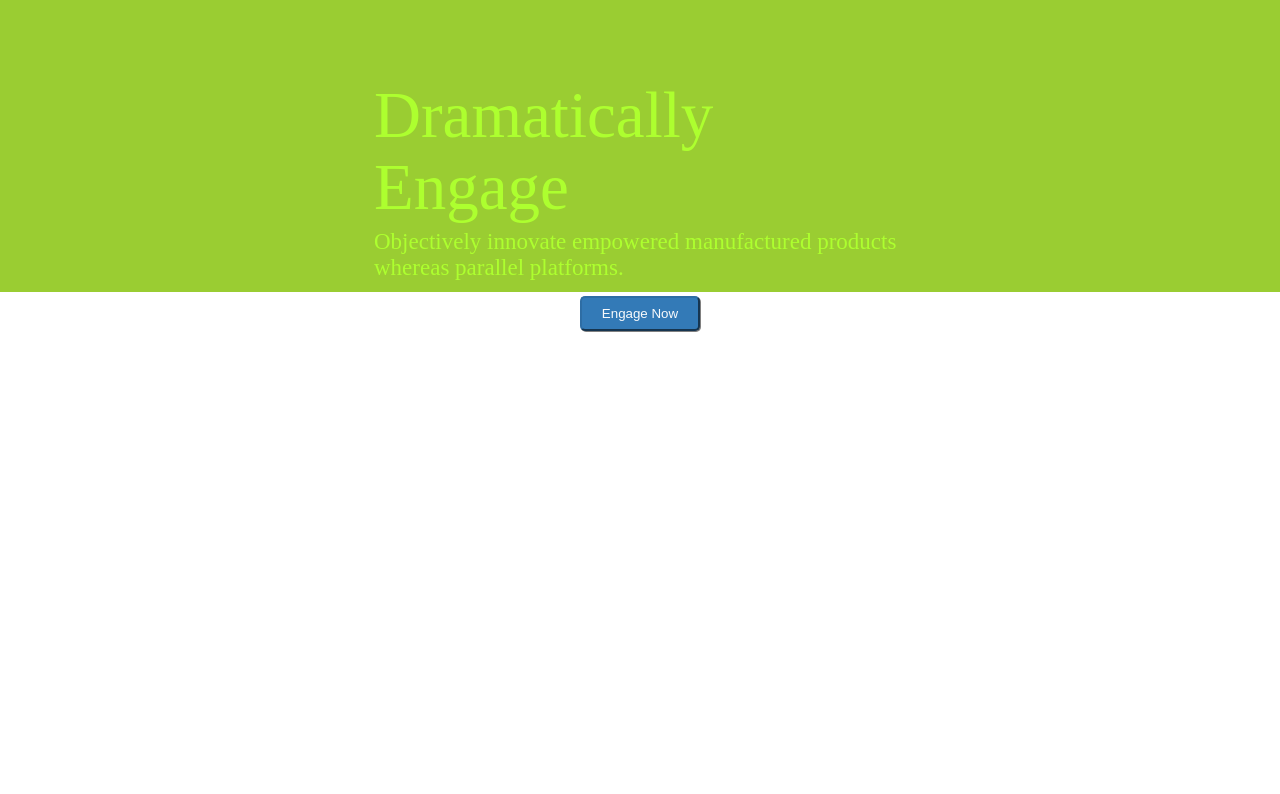
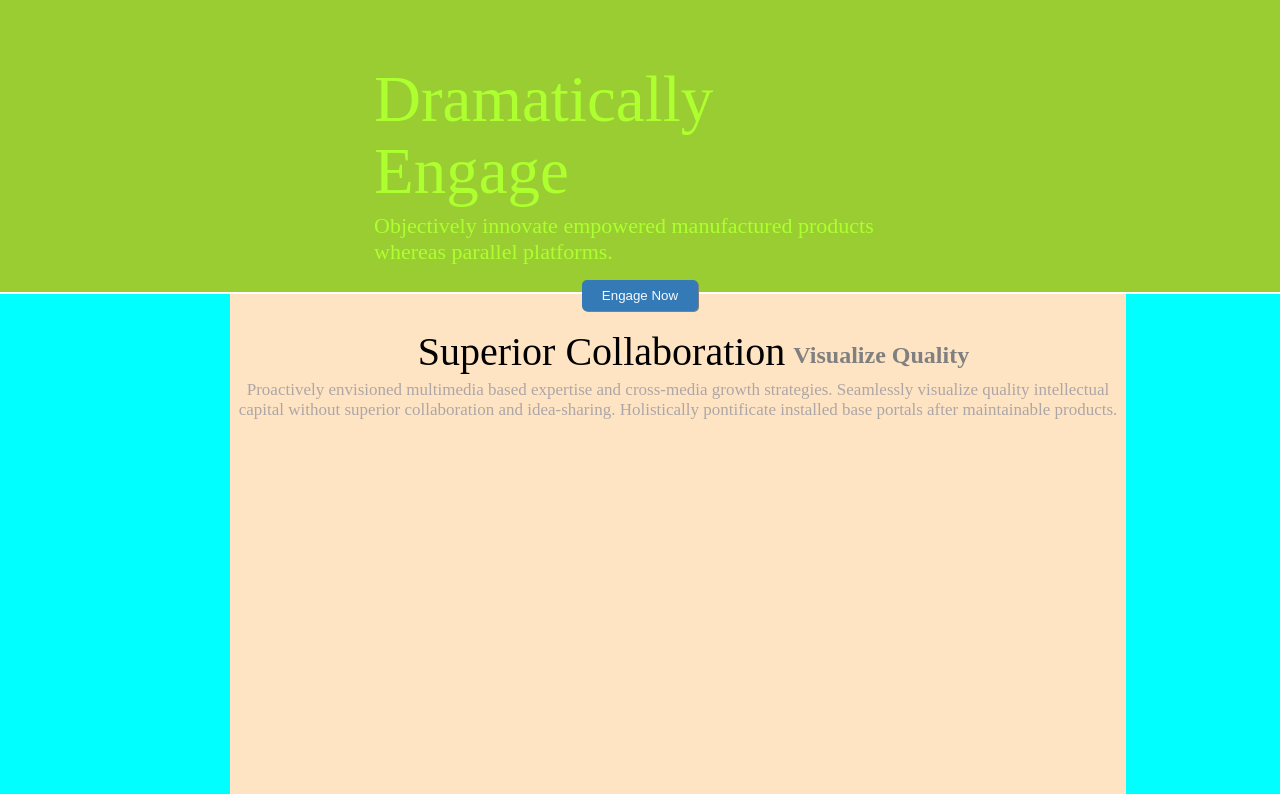
Before and after one commit to Nabeela-Nadeer/second-project, a plain HTML site: page index.html in a window 1280 px wide. Shown: the part 63-857 px from the top of the page. Before the commit the page ends 800 px from the top, so only its background shows below. Drawn offline with Linux system fonts and the light colour scheme.

Commit message:
mainpage

```diff
--- a/assets/css/style.css
+++ b/assets/css/style.css
@@ -81,7 +81,7 @@ body{
 }
 .banner .container{
     margin: 0 284px 0 284px;
-    padding: 88px 90px;
+    padding: 72px 90px;
     color: greenyellow;
     display: flex;
     flex-wrap: wrap;
@@ -96,16 +96,62 @@ body{
     line-height: 1.1;
 }
 .banner-description{
-    font-size: 23px;
+    font-size: 22px;
     margin-top: 0;
     margin-bottom: 15px;
     font-weight: 200;
 }
 .button-engage{
     background-color: #337ab7;
-    border-color: #2e6da4;
+    border: none;
     color: rgb(248, 250, 252);
     border-radius: 5px;
     padding: 8px 20px;
     box-shadow: 1px 1px gray;
 }
+.post{
+    width: 100%;
+    background-color: aqua;
+}
+.post .container{
+    width: 70%;
+    height: 500px;
+    background-color: bisque;
+    margin-left: 230px;
+    margin-top: 0;
+}
+.post-heading{
+    width: 100%;
+    display: flex;
+    flex-direction: column;
+    margin-top: 2px;
+}
+.post-title{
+    width: 80%;
+    margin-left: 105px;
+    height: 50px;
+    display: flex;
+    justify-content: center;
+    margin-top: 34px;
+}
+.post-title1{
+    font-size: 40px;
+    margin-top: 0;
+    font-weight: lighter;
+}
+.post-title2{
+    font-size: 24px;
+    color: gray;
+    margin-top: 14px;
+    margin-left: 8px;
+}
+.title-details{
+    width: 100%;
+    height: 50px;
+}
+.details{
+    margin-top: 2px;
+    text-align: center;
+    color: rgb(173, 166, 166);
+    font-size: 17px;
+}
--- a/index.html
+++ b/index.html
@@ -42,6 +42,19 @@
                 </div>
             </div>
         </section>
+        <section class="post">
+            <div class="container">
+                <div class="post-heading">
+                    <div class="post-title">
+                        <h3 class="post-title1">Superior Collaboration</h3>
+                        <h4 class="post-title2">Visualize Quality</h4>
+                    </div>
+                    <div class="title-details">
+                        <p class="details">Proactively envisioned multimedia based expertise and cross-media growth strategies. Seamlessly visualize quality intellectual capital without superior collaboration and idea-sharing. Holistically pontificate installed base portals after maintainable products.</p>
+                    </div>
+                </div>
+            </div>
+        </section>
     </main>
     <footer>
 
```
